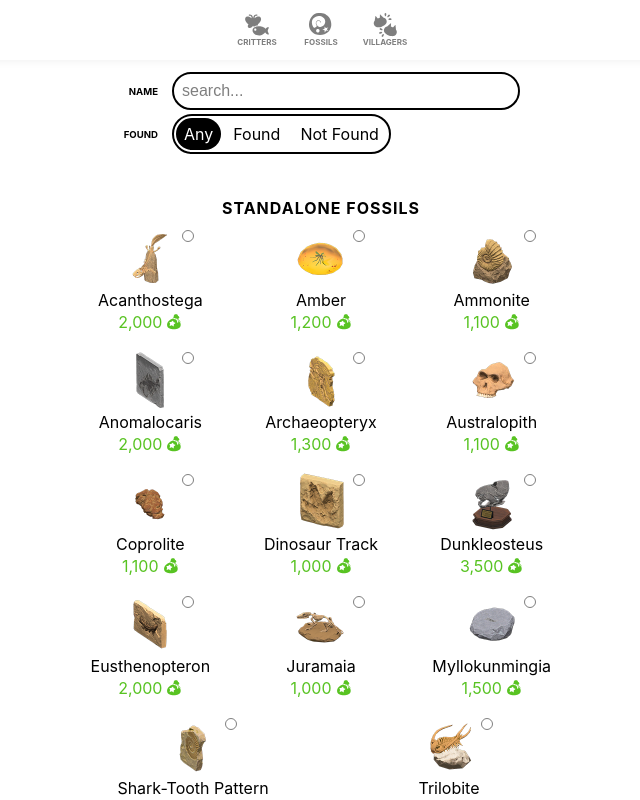
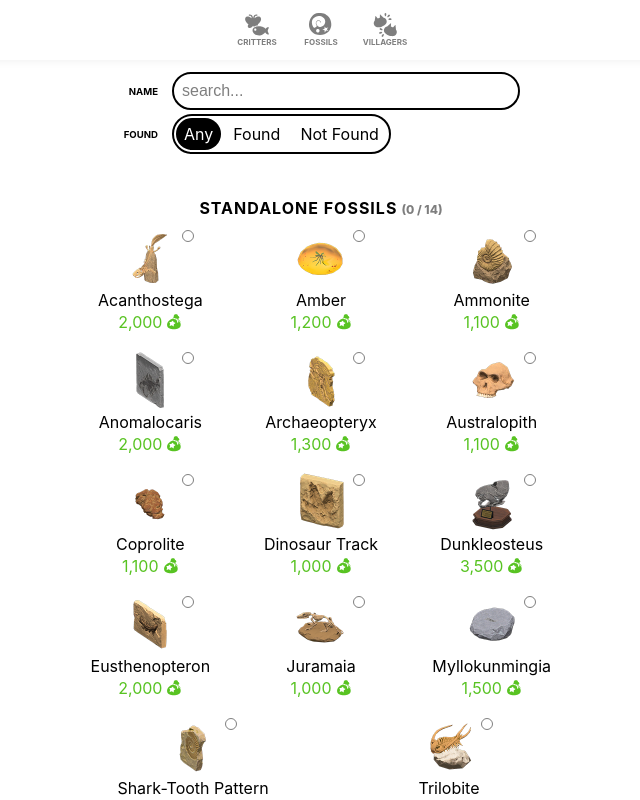
Before and after one commit to stevenla/thenookclub, a React (Create React App) app: page /#/fossils in a window 1280 px wide. Shown: the top 800 px of the page, without its empty margins (319-959 px from the left). Built offline with nearby package versions, Linux system fonts and the light colour scheme.

Commit message:
fossil fractions

```diff
--- a/src/FossilsPage.module.css
+++ b/src/FossilsPage.module.css
@@ -30,6 +30,14 @@
   text-align: center;
   text-transform: uppercase;
   letter-spacing: 1px;
+}
+
+.fossilGroupCount {
+  font-weight: 800;
+  opacity: 0.5;
+  margin-left: 4px;
+  font-size: 0.75em;
+  letter-spacing: 0px;
 }
 
 .fossilList {
--- a/src/FossilsPage.tsx
+++ b/src/FossilsPage.tsx
@@ -5,6 +5,7 @@ import { useRadioGroup } from "./RadioGroup";
 import styles from "./FossilsPage.module.css";
 import NullState from "./NullState";
 import FossilIcon from "./icons/FossilIcon";
+import { useStoredValues } from "./useStoredState";
 
 import fossils from "./data/fossils.json";
 
@@ -17,6 +18,40 @@ const FOSSIL_GROUPS: FossilGroup[] = [
 ];
 
 const FOUND_FILTERS = ["Any", "Found", "Not Found"];
+
+interface GroupingProps {
+  fossilGroup: FossilGroup;
+}
+
+function Grouping({ fossilGroup }: GroupingProps) {
+  const values = useStoredValues<boolean>(
+    fossilGroup.parts.map((part) => getStoreName(part.name))
+  );
+  const numFound = values.reduce(
+    (acc: number, value: boolean): number => acc + (value ? 1 : 0),
+    0
+  );
+
+  return (
+    <div className={styles.fossilGroup}>
+      <div className={styles.fossilGroupName}>
+        {fossilGroup.name}
+        <span className={styles.fossilGroupCount}>
+          ({numFound} / {values.length})
+        </span>
+      </div>
+      <div className={styles.fossilList}>
+        {fossilGroup.parts.map((fossil) => {
+          return (
+            <div key={fossil.name} className={styles.fossil}>
+              <FossilRow fossil={fossil} />
+            </div>
+          );
+        })}
+      </div>
+    </div>
+  );
+}
 
 export default function Index() {
   const [query, setQuery] = useState<string>("");
@@ -91,20 +126,7 @@ export default function Index() {
       </div>
       <div className={styles.fossils}>
         {filteredFossilGroups.map((fossilGroup) => {
-          return (
-            <div key={fossilGroup.name} className={styles.fossilGroup}>
-              <div className={styles.fossilGroupName}>{fossilGroup.name}</div>
-              <div className={styles.fossilList}>
-                {fossilGroup.parts.map((fossil) => {
-                  return (
-                    <div key={fossil.name} className={styles.fossil}>
-                      <FossilRow fossil={fossil} />
-                    </div>
-                  );
-                })}
-              </div>
-            </div>
-          );
+          return <Grouping fossilGroup={fossilGroup} key={fossilGroup.name} />;
         })}
       </div>
       {filteredFossilGroups.length === 0 && (
--- a/src/useStoredState.ts
+++ b/src/useStoredState.ts
@@ -1,4 +1,22 @@
 import { useState, useEffect } from "react";
+import isEqual from "lodash/isEqual";
+
+class LocalStorageListener {
+  target: EventTarget = new EventTarget();
+  triggerChange(key: string): void {
+    this.target.dispatchEvent(new Event(`change--${key}`));
+  }
+
+  addListener(key: string, listener: EventListener): void {
+    this.target.addEventListener(`change--${key}`, listener);
+  }
+
+  removeListener(key: string, listener: EventListener): void {
+    this.target.removeEventListener(`change--${key}`, listener);
+  }
+}
+
+const storageListener = new LocalStorageListener();
 
 export function useRawStoredState(
   key: string,
@@ -14,8 +32,25 @@ export function useRawStoredState(
   useEffect(() => {
     if (window.localStorage) {
       window.localStorage.setItem(key, state);
+      storageListener.triggerChange(key);
     }
   }, [key, state]);
+
+  useEffect(() => {
+    function listener() {
+      if (window.localStorage) {
+        const value = window.localStorage.getItem(key);
+        if (value !== state) {
+          setState(value);
+        }
+      }
+    }
+    storageListener.addListener(key, listener);
+    return () => {
+      storageListener.removeListener(key, listener);
+    };
+  }, [key, state]);
+
   return [state, setState];
 }
 
@@ -41,3 +76,36 @@ export default function useStoredState<T extends SerializableValue>(
   }
   return [value, setter];
 }
+
+export function useStoredValues<T extends SerializableValue>(
+  keys: string[]
+): T[] {
+  function getValues(): T[] {
+    if (window.localStorage) {
+      return keys.map((key) => JSON.parse(window.localStorage.getItem(key)));
+    }
+    return [];
+  }
+  const [values, setValues] = useState<T[]>(getValues);
+
+  useEffect(() => {
+    function listener() {
+      if (window.localStorage) {
+        const newValues = getValues();
+        if (!isEqual(values, newValues)) {
+          setValues(newValues);
+        }
+      }
+    }
+    for (const key of keys) {
+      storageListener.addListener(key, listener);
+    }
+    return () => {
+      for (const key of keys) {
+        storageListener.removeListener(key, listener);
+      }
+    };
+  }, [keys, values]);
+
+  return values;
+}
```
